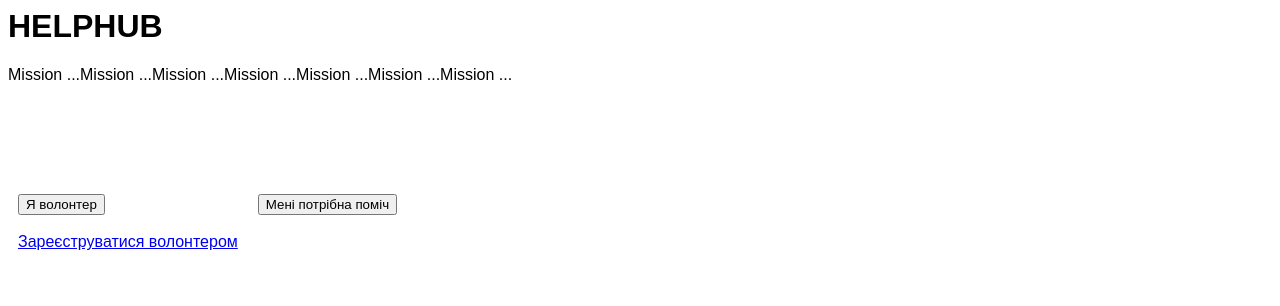
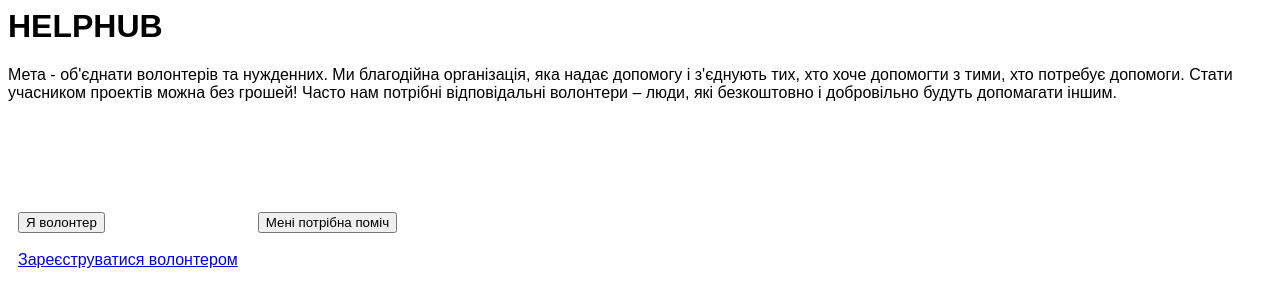
Before and after one commit to chubirina/Helphub, a plain HTML site: page index.html in a window 1280 px wide. Drawn offline with Linux system fonts and the light colour scheme.

Commit message:
Update index.html
Добавила текст

```diff
--- a/index.html
+++ b/index.html
@@ -6,7 +6,8 @@
   </head>
   <body>
     <h1>HELPHUB</h1>
-    <div>Mission ...Mission ...Mission ...Mission ...Mission ...Mission ...Mission ...</div>
+    <div>Мета - об'єднати волонтерів та нужденних. Ми благодійна організація, яка надає допомогу і з'єднують тих, хто хоче допомогти з тими, хто потребує допомоги. Стати учасником проектів можна без грошей! Часто нам потрібні відповідальні волонтери – люди,
+      які безкоштовно і добровільно будуть допомагати іншим.</div>
     <div style="margin-top: 100px;">
       <div style="display: flex;">
         <div style="padding: 10px;">
```
